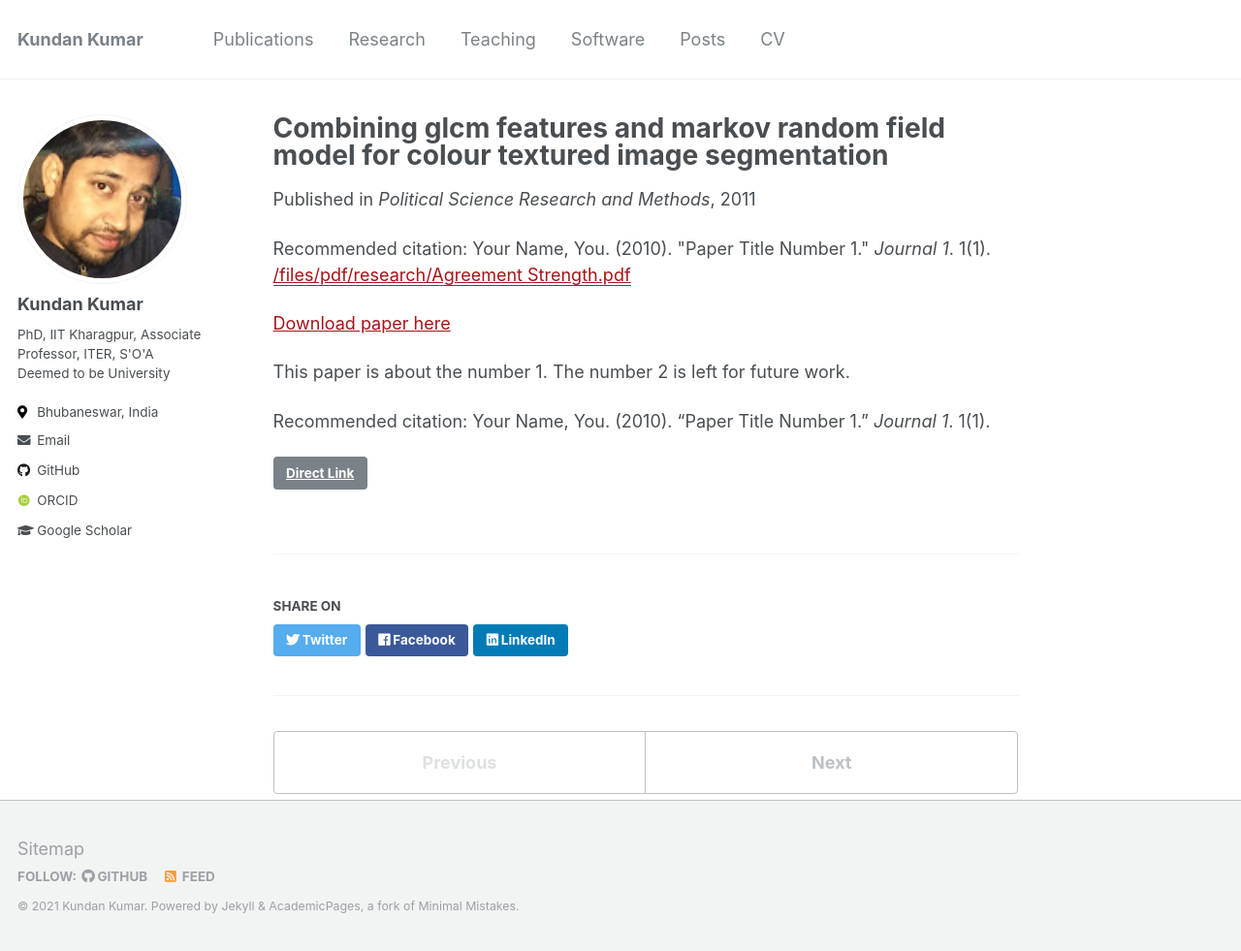
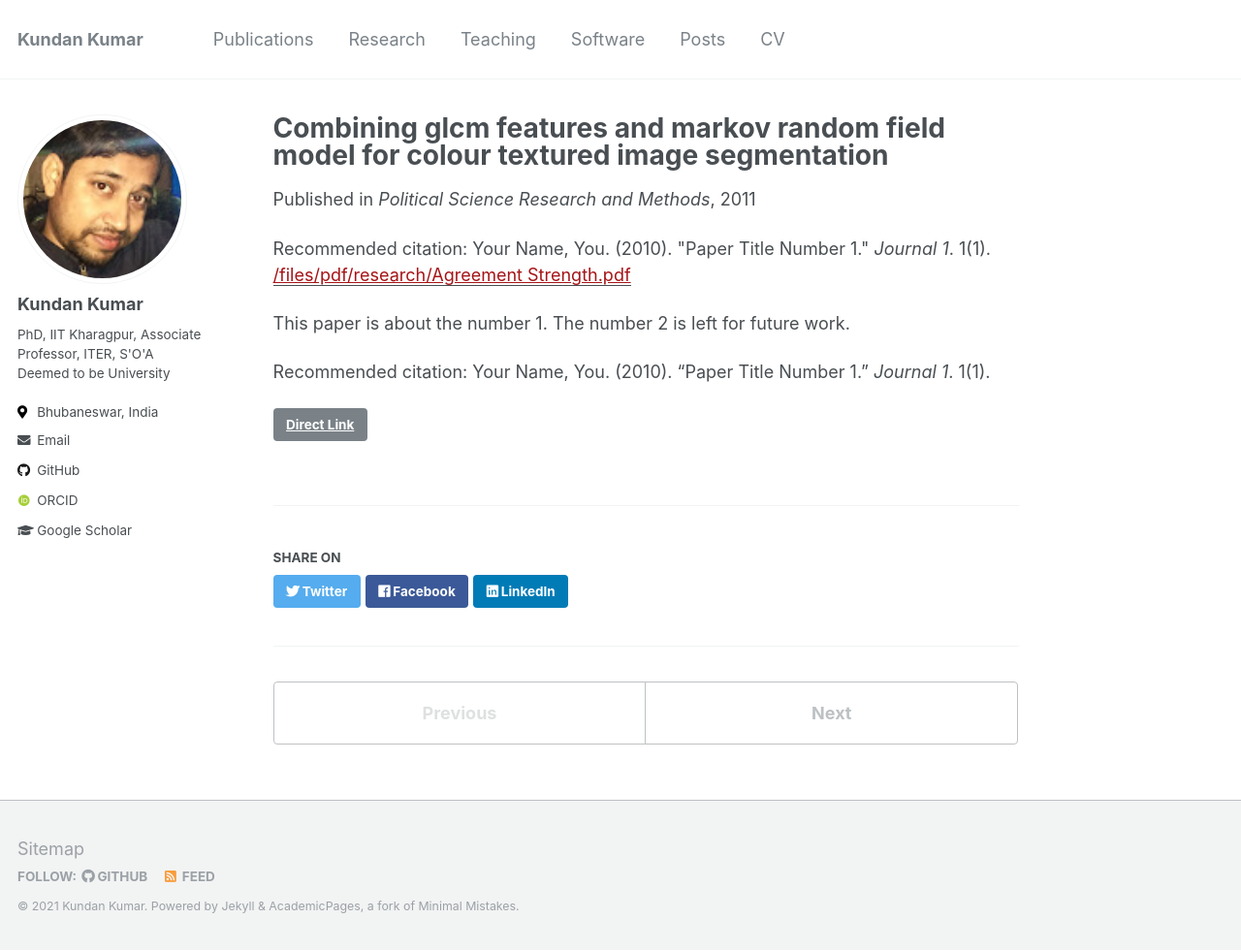
Before and after one commit to erkundanec/erkundanec.github.io, a Jekyll site: the page built from _publications/2011-GLCM_Segmentation.md, in a window 1280 px wide and 981 px high. Shown: the whole window at 97% size. Built offline with Jekyll 4.4.1, drawn with Linux system fonts in a browser that asks for light colours; some web fonts are replaced.

Commit message:
Update 2011-GLCM_Segmentation.md

```diff
--- a/_publications/2011-GLCM_Segmentation.md
+++ b/_publications/2011-GLCM_Segmentation.md
@@ -9,9 +9,6 @@ link: 'https://doi.org/10.1017/psrm.2019.23'
 github: 'https://github.com/jayrobwilliams/Peace-Agreement-Strength'
 citation: 'Your Name, You. (2010). &quot;Paper Title Number 1.&quot; <i>Journal 1</i>. 1(1).'
 ---
-
-<a href='/files/pdf/research/Agreement Strength.pdf'>Download paper here</a>
-
 This paper is about the number 1. The number 2 is left for future work.
 
 Recommended citation: Your Name, You. (2010). "Paper Title Number 1." <i>Journal 1</i>. 1(1).
```
